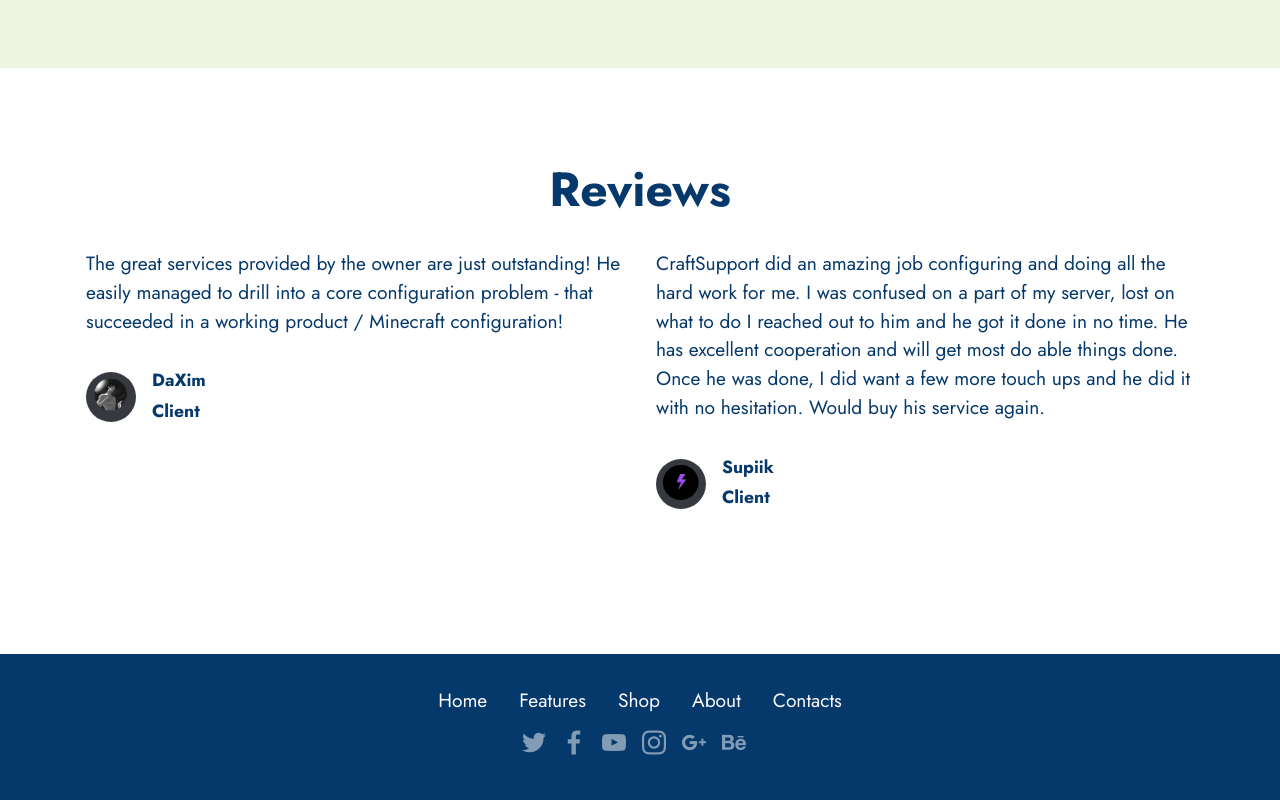
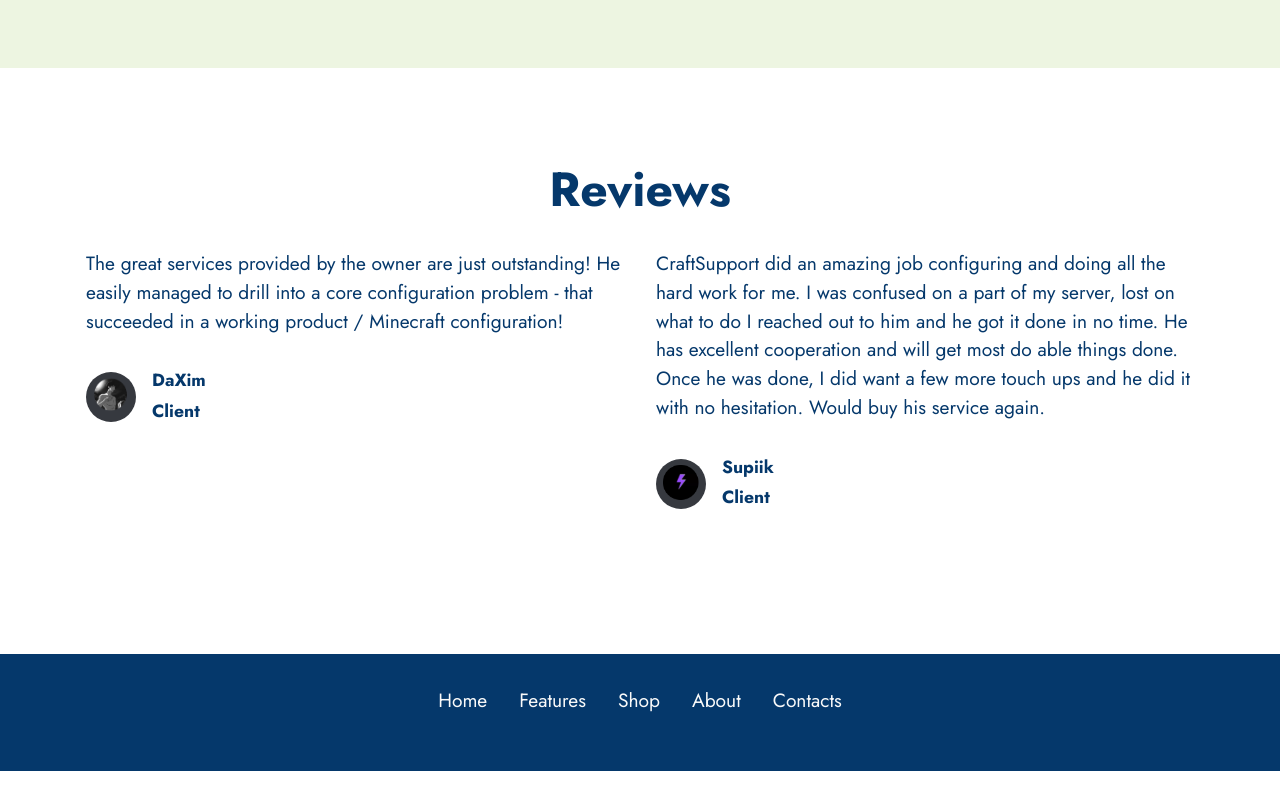
Before and after one commit to smashyalts/Craftsupporttemp, a plain HTML site: page index.html in a window 1280 px wide. Shown: the part 2670-3470 px from the top of the page. After the commit the page ends 3441 px from the top, so only its background shows below. Drawn offline with Linux system fonts and the light colour scheme.

Commit message:
Update index.html

```diff
--- a/index.html
+++ b/index.html
@@ -248,35 +248,6 @@
             <div class="row social-row">
                 <div class="social-list align-right pb-2">
 
-
-
-
-
-
-                <div class="soc-item">
-                        <a href="" target="_blank">
-                            <span class="socicon-twitter socicon mbr-iconfont mbr-iconfont-social"></span>
-                        </a>
-                    </div><div class="soc-item">
-                        <a href="" target="_blank">
-                            <span class="socicon-facebook socicon mbr-iconfont mbr-iconfont-social"></span>
-                        </a>
-                    </div><div class="soc-item">
-                        <a href="" target="_blank">
-                            <span class="socicon-youtube socicon mbr-iconfont mbr-iconfont-social"></span>
-                        </a>
-                    </div><div class="soc-item">
-                        <a href="" target="_blank">
-                            <span class="socicon-instagram socicon mbr-iconfont mbr-iconfont-social"></span>
-                        </a>
-                    </div><div class="soc-item">
-                        <a href="" target="_blank">
-                            <span class="socicon-googleplus socicon mbr-iconfont mbr-iconfont-social"></span>
-                        </a>
-                    </div><div class="soc-item">
-                        <a href="" target="_blank">
-                            <span class="socicon-behance socicon mbr-iconfont mbr-iconfont-social"></span>
-                        </a>
                     </div></div>
             </div>
             <div class="row row-copirayt">
```
